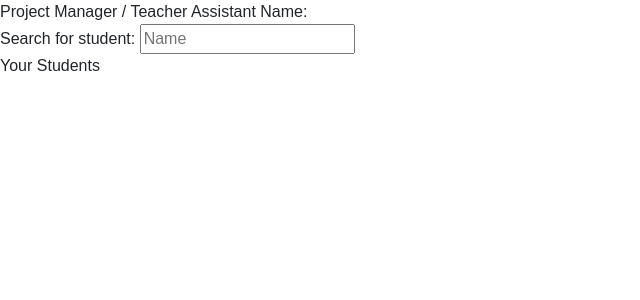
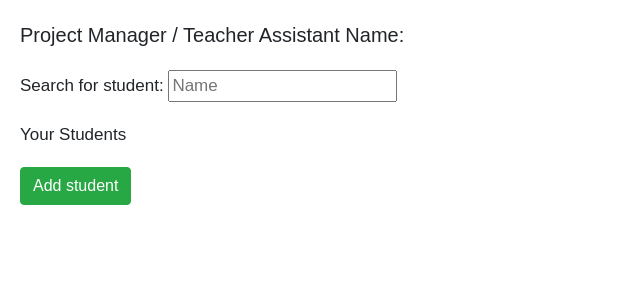
Before and after one commit to jaCod3r/Sprint-Manager, a React (Create React App) app in the folder sprintmanager/: page /pm in a window 1280 px wide. Shown: the top 300 px of the page, without its empty margins (0-640 px from the left). Built offline with nearby package versions, Linux system fonts and the light colour scheme.

Commit message:
main branch

```diff
--- a/sprintmanager/src/components/App.js
+++ b/sprintmanager/src/components/App.js
@@ -1,6 +1,6 @@
 import React, { Component } from 'react';
 import './../css/App.css';
-import ProgramManager from './pm';
+import ProgramManager from './Pm';
 import { Route } from 'react-router-dom';
 
 class App extends Component {
--- a/sprintmanager/src/components/pm.js
+++ b/sprintmanager/src/components/pm.js
@@ -1,15 +1,54 @@
 import React from 'react';
+import { Button, Modal, ModalHeader, ModalBody, ModalFooter } from 'reactstrap';
+import '../css/Pm.css';
 
 class ProgramManager extends React.Component {
+  constructor(props) {
+    super(props);
+    this.state = {
+      modal: false
+    };
+
+    this.toggle = this.toggle.bind(this);
+  }
+
+  toggle() {
+    this.setState({
+      modal: !this.state.modal
+    });
+  }
+
   render() {
     return (
       <div>
-        <div>Project Manager / Teacher Assistant Name: </div>
-        <div>
+        <div className="projectmanager">Project Manager / Teacher Assistant Name: </div>
+        <div className="searchstudent">
           Search for student: <input placeholder="Name" />
         </div>
 
-        <div>Your Students </div>
+        <div className="student">Your Students </div>
+
+        <div className="modalbutton">
+          <Button color="success" onClick={this.toggle}>
+            Add student
+          </Button>
+        </div>
+        <Modal isOpen={this.state.modal} fade={false} toggle={this.toggle} className={this.props.className}>
+          <ModalHeader toggle={this.toggle}>Modal title</ModalHeader>
+          <ModalBody>
+            <li> Student 1 </li>
+            <li> Student 1</li>
+            <li> Student 1</li>
+          </ModalBody>
+          <ModalFooter>
+            <Button color="primary" onClick={this.toggle}>
+              Add Student
+            </Button>{' '}
+            <Button color="secondary" onClick={this.toggle}>
+              Cancel
+            </Button>
+          </ModalFooter>
+        </Modal>
 
         <div> </div>
       </div>
--- /dev/null
+++ b/sprintmanager/src/css/Pm.css
@@ -0,0 +1,24 @@
+div.projectmanager {
+  margin-top: 20px;
+
+  font-size: 20px;
+  margin-left: 20px;
+}
+
+div.searchstudent {
+  margin-top: 20px;
+  font-size: 17px;
+  margin-left: 20px;
+}
+
+div.student {
+  margin-top: 20px;
+  font-size: 17px;
+  margin-left: 20px;
+}
+
+div.modalbutton {
+  margin-top: 20px;
+  font-size: 15px;
+  margin-left: 20px;
+}
```
Also changed, not shown: sprintmanager/src/components/Student.js (added, +126 -0 lines).
